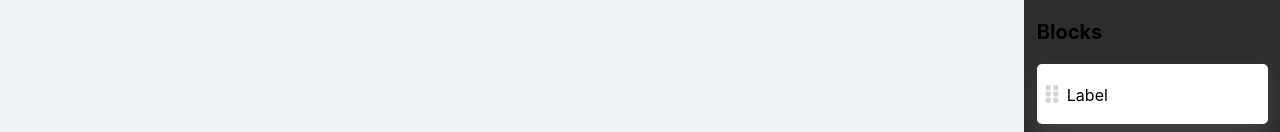
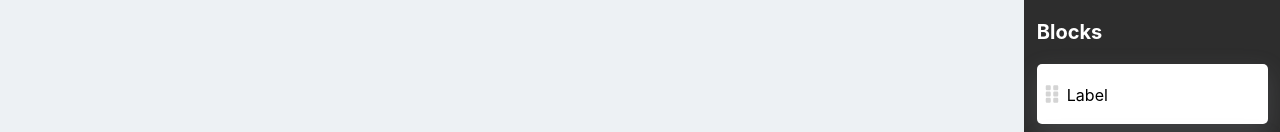
Before and after one commit to chaitu786/Mini-Page-Builder, a React (Create React App) app: page / in a window 1280 px wide. Shown: the top 132 px of the page. Built offline with nearby package versions, Linux system fonts and the light colour scheme.

Commit message:
Completed

```diff
--- a/src/Css/PageBuilder.css
+++ b/src/Css/PageBuilder.css
@@ -45,6 +45,7 @@
 
 h3 {
   font-size: 20px;
+  color: white;
 }
 
 .draggableElem input {
--- a/src/Pages/MiniPageBuilder.jsx
+++ b/src/Pages/MiniPageBuilder.jsx
@@ -153,6 +153,7 @@ const MiniPageBuilder = () => {
                 fontSize: component.fontSize + "px" || "auto",
                 fontWeight: component.fontWeight || "auto",
                 position: "absolute",
+                width :  component?.type == "Input" ? '20%' :'auto'
               }}
               className={`draggableElem component_${
                 selectedComponentIndex === index ? "selected" : ""
@@ -163,7 +164,7 @@ const MiniPageBuilder = () => {
               {component?.type === "Label" ? (
                 component?.text || component?.type
               ) : component?.type === "Input" ? (
-                <input type="text" value={component?.text} readOnly={true} />
+                <input type="text" value={component?.text} readOnly={true}/>
               ) : (
                 <button>{component?.text || component?.type}</button>
               )}
```
